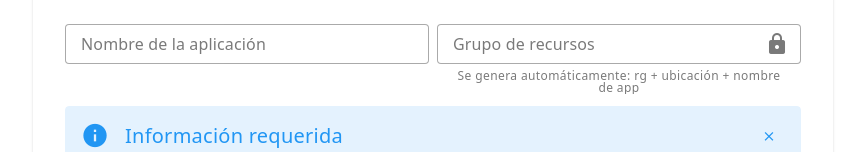
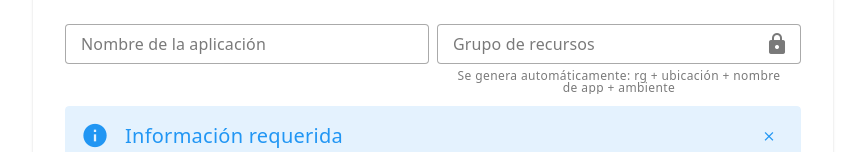
Before and after one commit to vicoscanseco/InfraGen, a Vue app: page / in a window 1280 px wide. Shown: the part 213-365 px from the top of the page, without its empty margins (207-1072 px from the left). Built offline with nearby package versions, Linux system fonts and the light colour scheme.

Commit message:
feat: update resource naming conventions in README and improve tooltip descriptions in AzureSelector component; include environment in resource group name generation

```diff
--- a/src/components/AzureSelector.vue
+++ b/src/components/AzureSelector.vue
@@ -55,7 +55,7 @@
             </v-tooltip>
           </v-col>
           <v-col cols="12" md="6">
-            <v-tooltip text="El grupo de recursos se genera automáticamente combinando ubicación y nombre de la aplicación. Contiene todos los recursos relacionados.">
+            <v-tooltip text="El grupo de recursos se genera automáticamente combinando ubicación, nombre de la aplicación y ambiente. Contiene todos los recursos relacionados.">
               <template v-slot:activator="{ props }">
                 <v-text-field
                   v-bind="props"
@@ -65,7 +65,7 @@
                   variant="outlined"
                   readonly
                   append-inner-icon="mdi-lock"
-                  hint="Se genera automáticamente: rg + ubicación + nombre de app"
+                  hint="Se genera automáticamente: rg + ubicación + nombre de app + ambiente"
                   persistent-hint
                 />
               </template>
@@ -319,11 +319,11 @@ const location = ref('mexicocentral')
 
 // Computed property para generar nombre de grupo de recursos
 const computedResourceGroupName = computed(() => {
-  if (!appName.value || !location.value) return ''
+  if (!appName.value || !location.value || !selectedEnv.value) return ''
   const currentLocation = locations.value.find(loc => loc.value === location.value)
   const shortName = currentLocation?.shortName || location.value.slice(0, 3)
   const cleanAppName = appName.value.toLowerCase().replace(/[^a-z0-9]/g, '')
-  return 'rg' + shortName + cleanAppName
+  return 'rg' + shortName + cleanAppName + selectedEnv.value
 })
 
 // Watch para actualizar el resourceGroup cuando cambie el computed
--- a/src/locations.json
+++ b/src/locations.json
@@ -69,7 +69,7 @@
     "label": "Mexico Central",
     "value": "mexicocentral",
     "displayName": "Mexico Central",
-    "shortName": "mc"
+    "shortName": "mxc"
   },
   {
     "label": "North Europe",
```
Also changed, not shown: 1 other file (tests, documents, lock files or other folders).
